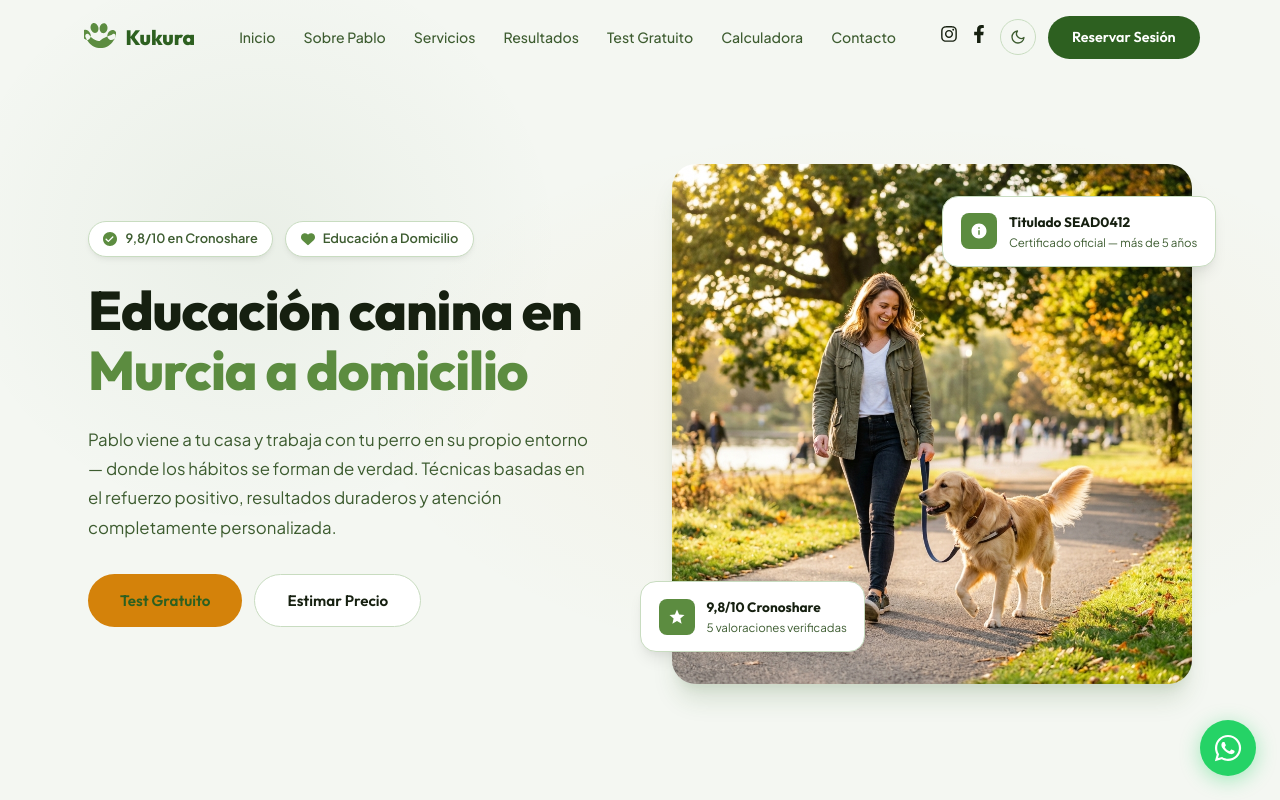
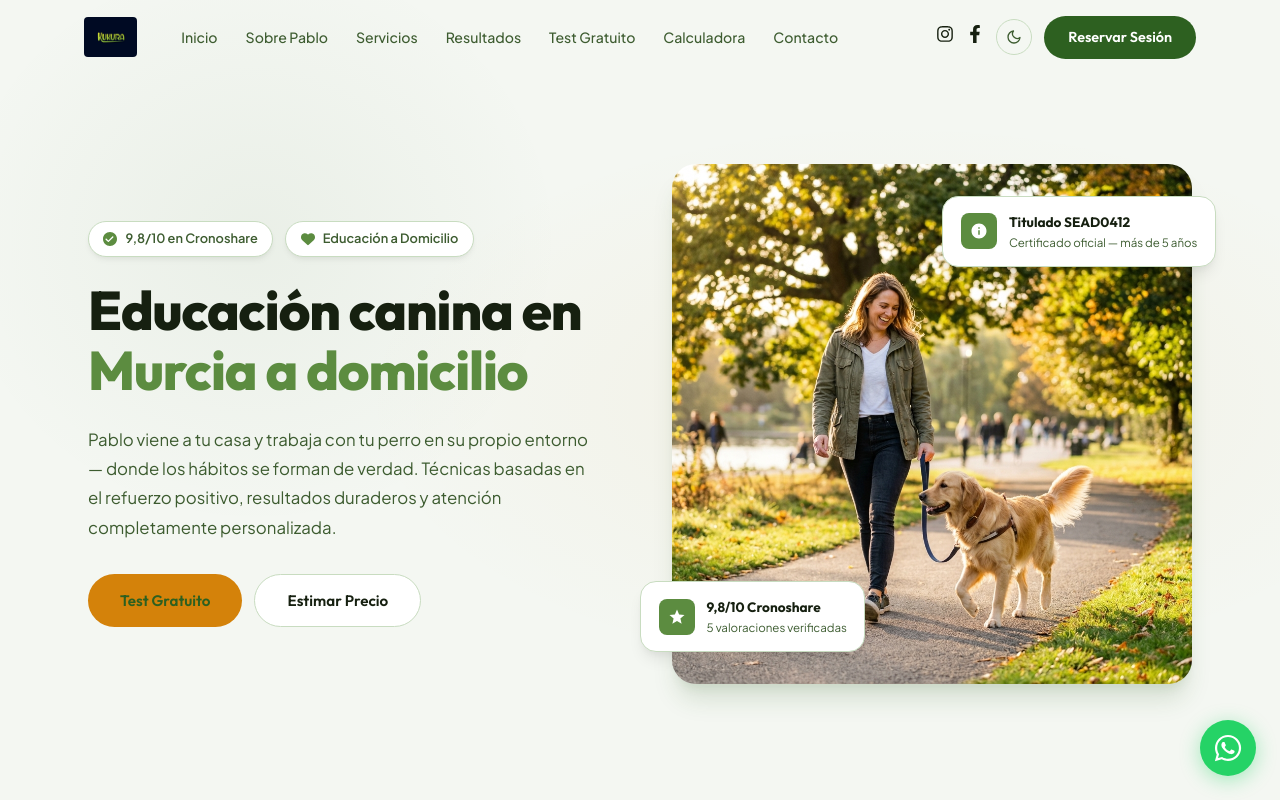
Before and after one commit to chuscarvajal/kukura-murcia, a plain HTML site: page public/index.html in a window 1280 px wide. Shown: the top 800 px of the page. Drawn offline with Linux system fonts and the light colour scheme.

Commit message:
Add real Kukura logo to navbar and footer

```diff
--- a/public/index.html
+++ b/public/index.html
@@ -22,10 +22,7 @@
     <div class="container nav-container">
       <!-- Logo -->
       <a href="#home" class="logo" aria-label="Kukura Educación Canina Inicio">
-        <svg viewBox="0 0 512 512">
-          <path d="M226.5 92.9c14.3 42.9-.3 86.2-32.6 96.8s-70.1-15.6-84.4-58.5s.3-86.2 32.6-96.8s70.1 15.6 84.4 58.5zM100.4 198.6c18.9 41.1 5.3 85.9-30.3 100.1s-79.6-14-98.5-55.1s-5.3-85.9 30.3-100.1s79.6 14 98.5 55.1zM292.5 192.9c-32.3-10.7-50.2-53.9-39.9-96.8s48.4-69.1 80.7-58.5s50.2 53.9 39.9 96.8s-48.4 69.1-80.7 58.5zm119.1 105.8c-35.6-14.2-49.2-59-30.3-100.1s62.9-62.9 98.5-48.7s49.2 59 30.3 100.1s-62.9 62.9-98.5 48.7zM258.4 320c-85.1 0-143.7-56.1-177.3-101.4C71.3 205.3 56 200 40.2 208C23.6 216.4 16 237.4 23.3 255c23 55.7 78.4 125.7 131.2 153.3c33.5 17.5 73 23.7 109.8 23.7s76.3-6.1 109.8-23.7c52.8-27.6 108.2-97.6 131.2-153.3c7.3-17.6-.3-38.6-16.9-47c-15.8-8-31.1-2.7-40.9 10.6C302.1 263.9 243.5 320 258.4 320z"/>
-        </svg>
-        <span>Kukura</span>
+        <img src="assets/logo.jpg" alt="Kukura Educación Canina" style="height: 40px; width: auto; object-fit: contain; border-radius: 4px;">
       </a>
 
       <!-- Menu Items -->
@@ -715,10 +712,7 @@
   <footer class="footer">
     <div class="container footer-container">
       <a href="#home" class="logo footer-logo" aria-label="Kukura Educación Canina Murcia Inicio">
-        <svg viewBox="0 0 512 512">
-          <path d="M226.5 92.9c14.3 42.9-.3 86.2-32.6 96.8s-70.1-15.6-84.4-58.5s.3-86.2 32.6-96.8s70.1 15.6 84.4 58.5zM100.4 198.6c18.9 41.1 5.3 85.9-30.3 100.1s-79.6-14-98.5-55.1s-5.3-85.9 30.3-100.1s79.6 14 98.5 55.1zM292.5 192.9c-32.3-10.7-50.2-53.9-39.9-96.8s48.4-69.1 80.7-58.5s50.2 53.9 39.9 96.8s-48.4 69.1-80.7 58.5zm119.1 105.8c-35.6-14.2-49.2-59-30.3-100.1s62.9-62.9 98.5-48.7s49.2 59 30.3 100.1s-62.9 62.9-98.5 48.7zM258.4 320c-85.1 0-143.7-56.1-177.3-101.4C71.3 205.3 56 200 40.2 208C23.6 216.4 16 237.4 23.3 255c23 55.7 78.4 125.7 131.2 153.3c33.5 17.5 73 23.7 109.8 23.7s76.3-6.1 109.8-23.7c52.8-27.6 108.2-97.6 131.2-153.3c7.3-17.6-.3-38.6-16.9-47c-15.8-8-31.1-2.7-40.9 10.6C302.1 263.9 243.5 320 258.4 320z"/>
-        </svg>
-        <span>Kukura</span>
+        <img src="assets/logo.jpg" alt="Kukura Educación Canina" style="height: 40px; width: auto; object-fit: contain; border-radius: 4px;">
       </a>
       <p>&copy; 2026 Kukura · Educación Canina · Murcia. Todos los derechos reservados.</p>
       <ul class="footer-nav">
```
Also changed, not shown: public/assets/logo.jpg (added).
